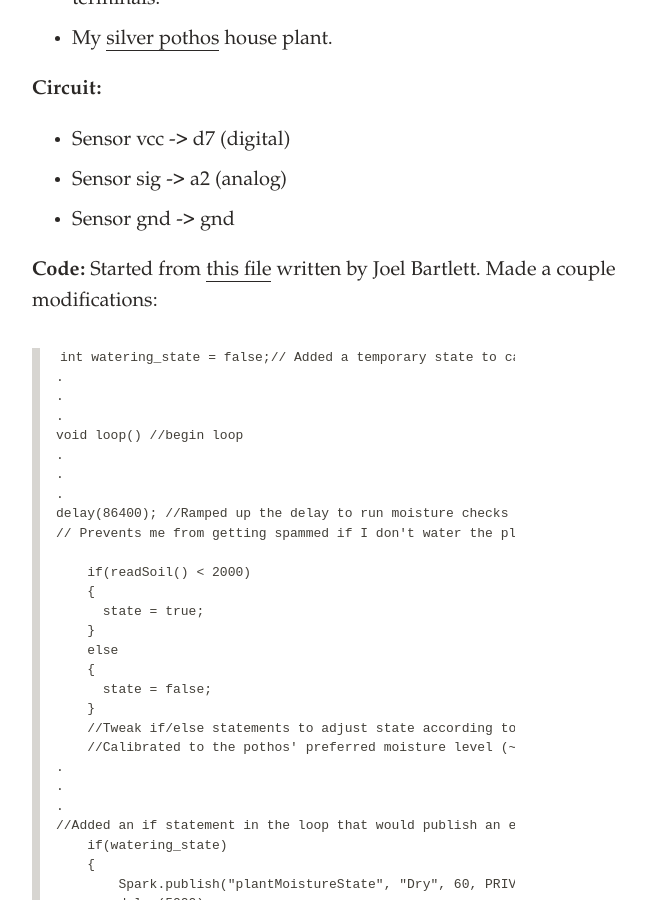
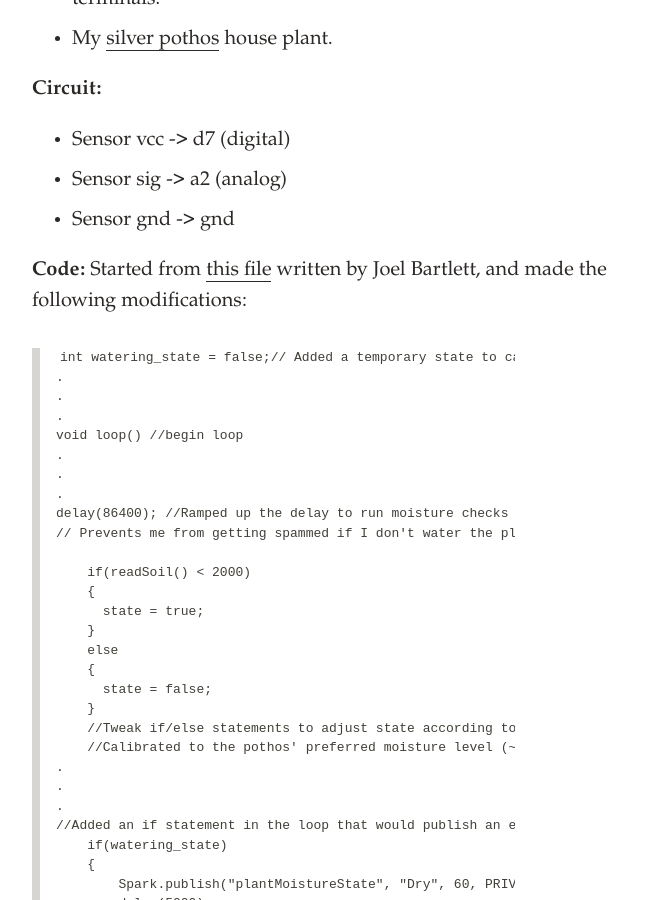
Before and after one commit to svvchen/nervxious, a Jekyll site: the page built from _posts/2021-03-08-hardware-p1.markdown, in a window 1280 px wide and 900 px high, scrolled down 1206 px. Shown: the whole window, without its empty margins (286-932 px from the left). Built offline with Jekyll 4.4.1, drawn with Linux system fonts in a browser that asks for light colours; comment, search, counter and statistics services are not loaded.

Commit message:
Update 2021-03-08-hardware-p1.markdown

````diff
--- a/_posts/2021-03-08-hardware-p1.markdown
+++ b/_posts/2021-03-08-hardware-p1.markdown
@@ -22,7 +22,7 @@
 * Sensor gnd -> gnd
 
 **Code:**
-Started from [this file](https://github.com/sparkfun/Inventors_Kit_For_Photon_Experiments/blob/master/03-PlantMonitor/Code/02-InternetHouseplantMonitor/InternetHouseplantMonitor.ino) written by Joel Bartlett. Made a couple modifications:
+Started from [this file](https://github.com/sparkfun/Inventors_Kit_For_Photon_Experiments/blob/master/03-PlantMonitor/Code/02-InternetHouseplantMonitor/InternetHouseplantMonitor.ino) written by Joel Bartlett, and made the following modifications:
 ```
 int watering_state = false;// Added a temporary state to capture whether the plant needed watering.
 .
````
